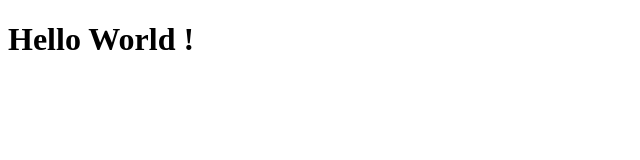
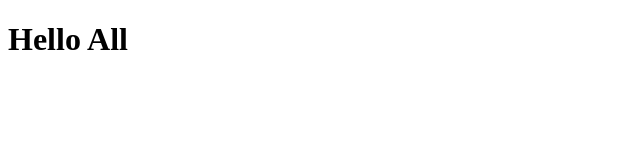
Before and after one commit to bapangit/shopping-app, a React app: page / in a window 1280 px wide. Shown: the top 160 px of the page, without its empty margins (0-640 px from the left). Built offline with nearby package versions, Linux system fonts and the light colour scheme.

Commit message:
first comment on development

```diff
--- a/src/App.tsx
+++ b/src/App.tsx
@@ -1,7 +1,7 @@
 import React from 'react'
 
 function num():string{
-    return "World !";
+    return "All";
 }
 export default function App(){
     return<>
```
